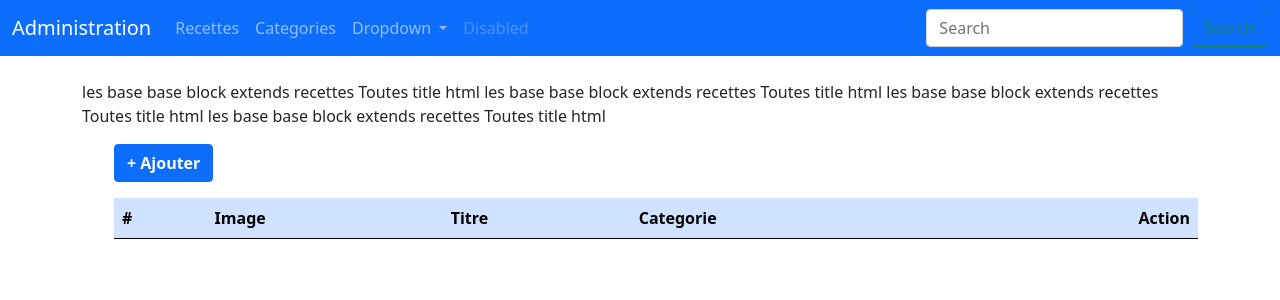
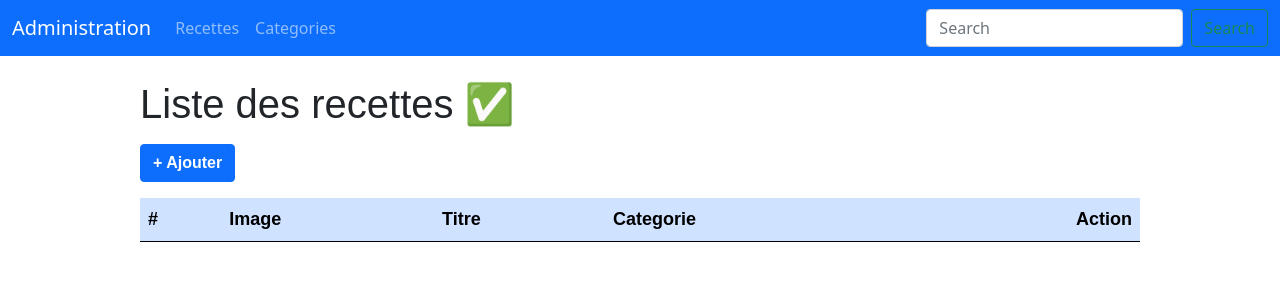
Before and after one commit to elhadji-mamadou-sarr/recipe-symfony, a Symfony app: template templates/admin/recipe/index.html.twig in a window 1280 px wide. Shown: the top 300 px of the page. Run offline with Twig, Linux system fonts and the light colour scheme; the template is opened without the code that fills it, so the values that code supplies are empty; some libraries are stand-ins or nearby versions.

```diff
--- a/templates/admin/admin.html.twig
+++ b/templates/admin/admin.html.twig
@@ -18,7 +18,7 @@
             <div class="container-fluid">
                 <a class="navbar-brand">Administration</a>
                 <button class="navbar-toggler" type="button" data-bs-toggle="collapse" data-bs-target="#navbarSupportedContent" aria-controls="navbarSupportedContent" aria-expanded="false" aria-label="Toggle navigation">
-                <span class="navbar-toggler-icon"></span>
+                    <span class="navbar-toggler-icon"></span>
                 </button>
                 <div class="collapse navbar-collapse" id="navbarSupportedContent">
                 <ul class="navbar-nav me-auto mb-2 mb-lg-0">
@@ -31,20 +31,6 @@
                         <a class="nav-link {{ app.current_route starts with 'admin.categorie.' ? 'active' : '' }}" aria-current="page" href="{{ url('admin.categorie.index') }}">Categories</a>
                     </li>
 
-                    <li class="nav-item dropdown">
-                    <a class="nav-link dropdown-toggle" href="#" id="navbarDropdown" role="button" data-bs-toggle="dropdown" aria-expanded="false">
-                        Dropdown
-                    </a>
-                    <ul class="dropdown-menu" aria-labelledby="navbarDropdown">
-                        <li><a class="dropdown-item" href="#">Action</a></li>
-                        <li><a class="dropdown-item" href="#">Another action</a></li>
-                        <li><hr class="dropdown-divider"></li>
-                        <li><a class="dropdown-item" href="#">Something else here</a></li>
-                    </ul>
-                    </li>
-                    <li class="nav-item">
-                    <a class="nav-link disabled" href="#" tabindex="-1" aria-disabled="true">Disabled</a>
-                    </li>
                 </ul>
                 <form class="d-flex">
                     <input class="form-control me-2" type="search" placeholder="Search" aria-label="Search">
--- a/templates/admin/recipe/create.html.twig
+++ b/templates/admin/recipe/create.html.twig
@@ -1,6 +1,8 @@
 {% extends  "admin/admin.html.twig" %}
 
 {% block body %}
+
     <h1>Créer une nouvelle recette</h1>
     {{ form(form) }}
+
 {% endblock %}
--- a/templates/admin/recipe/index.html.twig
+++ b/templates/admin/recipe/index.html.twig
@@ -4,12 +4,13 @@
 
 {% block body %}
 
-    les base base block extends recettes Toutes title html
-    les base base block extends recettes Toutes title html
-    les base base block extends recettes Toutes title html
-    les base base block extends recettes Toutes title html
+    <style>
+      .example-wrapper { margin: 1em auto; max-width: 1000px; width: 98%; font: 18px/1.5 sans-serif; }
+      .example-wrapper code { background: #F5F5F5; padding: 2px 6px; }
+    </style>
 
-    <ul>
+    <div class="example-wrapper">
+      <h1>Liste des recettes ✅</h1>
           <div class="button-add mt-3 mb-3 ">
             <a class="btn btn-primary fw-bold" href="{{ path('admin.recipe.create') }}">+ Ajouter</a>
           </div>
@@ -28,7 +29,7 @@
                 {% for recipe in recipes %}
                 <tr>
                     <td>{{ recipe.id }}</td>
-                    <td><img src="{{ vich_uploader_asset(recipe, 'thumbnailFile') }}" alt="" width="100px"></td>
+                    <td><img src="{{ vich_uploader_asset(recipe, 'thumbnailFile') }}" alt="" width="30px"></td>
                     <td>{{recipe.title}}</td>
                     <td>{{recipe.categorie.name |default('') }} </td>
                     <td>
@@ -48,6 +49,6 @@
           </table>
 
 
-    </ul>
+  </div>
 
 {% endblock %}
```
Also changed, not shown: migrations/Version20240505233946.php (added, +31 -0 lines), src/Controller/Admin/RecipeController.php (+8 -5 lines), src/Entity/User.php (+16 -0 lines), src/EventSubscriber/LoginSubscriber.php (added, +36 -0 lines), public/images/recipes/design-sans-titre-2-6632755c90759600210143.png (deleted), public/images/recipes/riz-cantonnais-66338924588e2282356455.jpg (added), public/images/recipes/sans-titre-6633896dba7d9047605680.jpeg (added), templates/admin/categorie/index.html.twig (indentation only), 7 other files.
